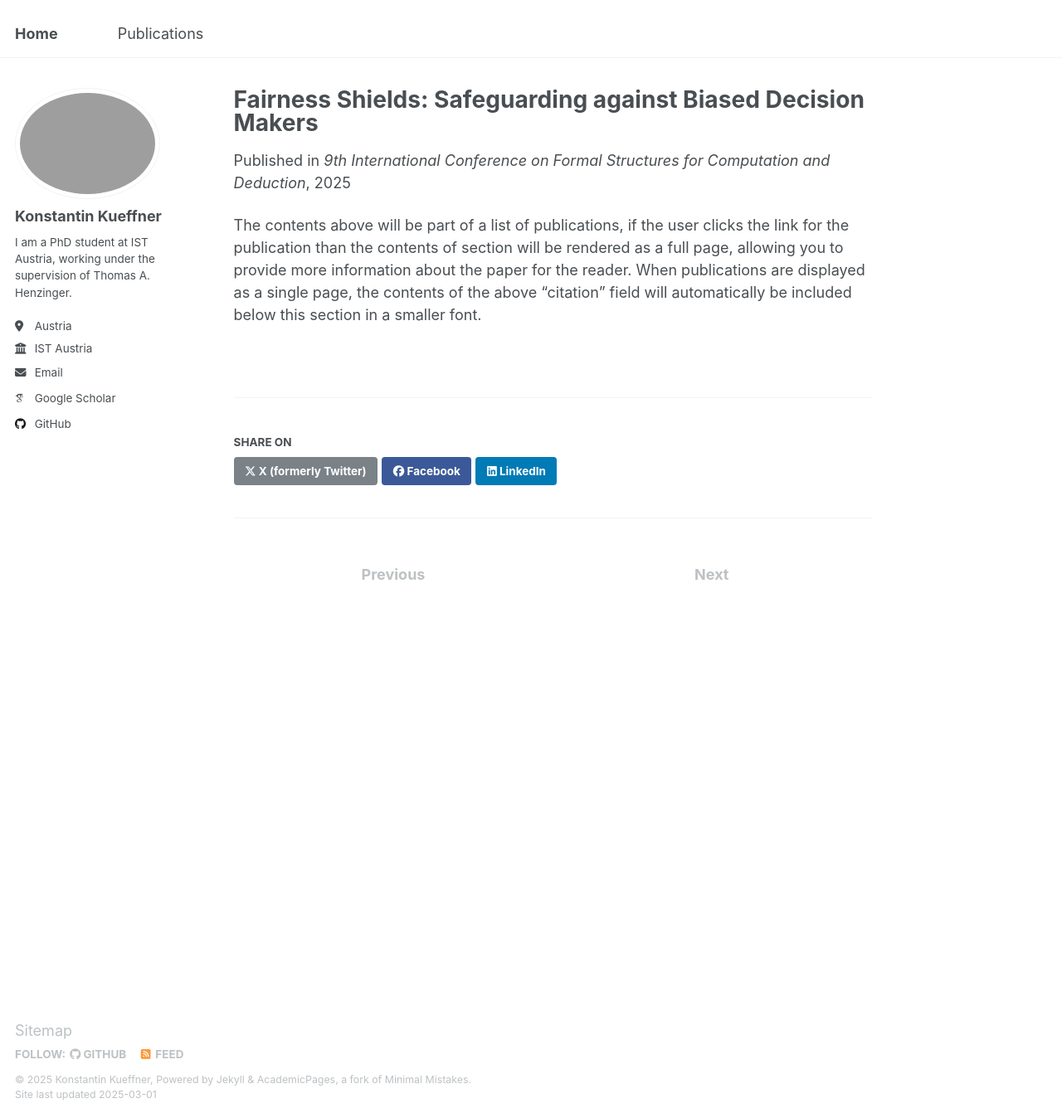
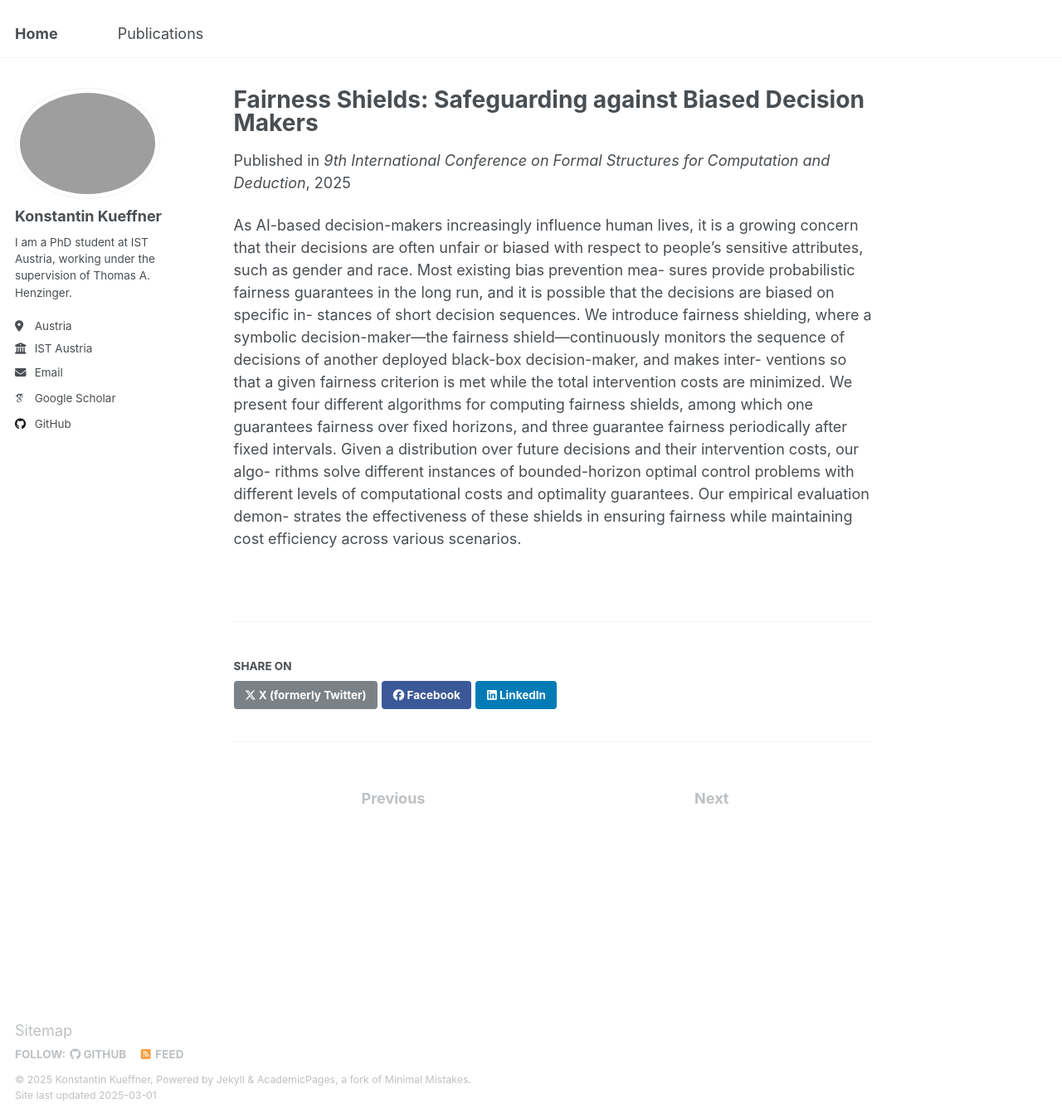
Before and after one commit to KonstantinRK/KonstantinRK.github.io, a Jekyll site: the page built from _publications/25_paper_fairness_shields.md, in a window 1280 px wide and 1348 px high. Shown: the whole window at 83% size. Built offline with Jekyll 4.4.1, drawn with Linux system fonts in a browser that asks for light colours; some web fonts are replaced.

Commit message:
Update 25_paper_fairness_shields.md

```diff
--- a/_publications/25_paper_fairness_shields.md
+++ b/_publications/25_paper_fairness_shields.md
@@ -31,4 +31,24 @@ paperurl: 'http://KonstantinRK.github.io/files/25_paper_fairness_shields.pdf'
 # citation: 'Your Name, You. (2009). &quot;Paper Title Number 1.&quot; <i>Journal 1</i>. 1(1).'
 ---
 
-The contents above will be part of a list of publications, if the user clicks the link for the publication than the contents of section will be rendered as a full page, allowing you to provide more information about the paper for the reader. When publications are displayed as a single page, the contents of the above "citation" field will automatically be included below this section in a smaller font.
+As AI-based decision-makers increasingly influence human
+lives, it is a growing concern that their decisions are often
+unfair or biased with respect to people’s sensitive attributes,
+such as gender and race. Most existing bias prevention mea-
+sures provide probabilistic fairness guarantees in the long run,
+and it is possible that the decisions are biased on specific in-
+stances of short decision sequences. We introduce fairness
+shielding, where a symbolic decision-maker—the fairness
+shield—continuously monitors the sequence of decisions of
+another deployed black-box decision-maker, and makes inter-
+ventions so that a given fairness criterion is met while the total
+intervention costs are minimized. We present four different
+algorithms for computing fairness shields, among which one
+guarantees fairness over fixed horizons, and three guarantee
+fairness periodically after fixed intervals. Given a distribution
+over future decisions and their intervention costs, our algo-
+rithms solve different instances of bounded-horizon optimal
+control problems with different levels of computational costs
+and optimality guarantees. Our empirical evaluation demon-
+strates the effectiveness of these shields in ensuring fairness
+while maintaining cost efficiency across various scenarios.
```
